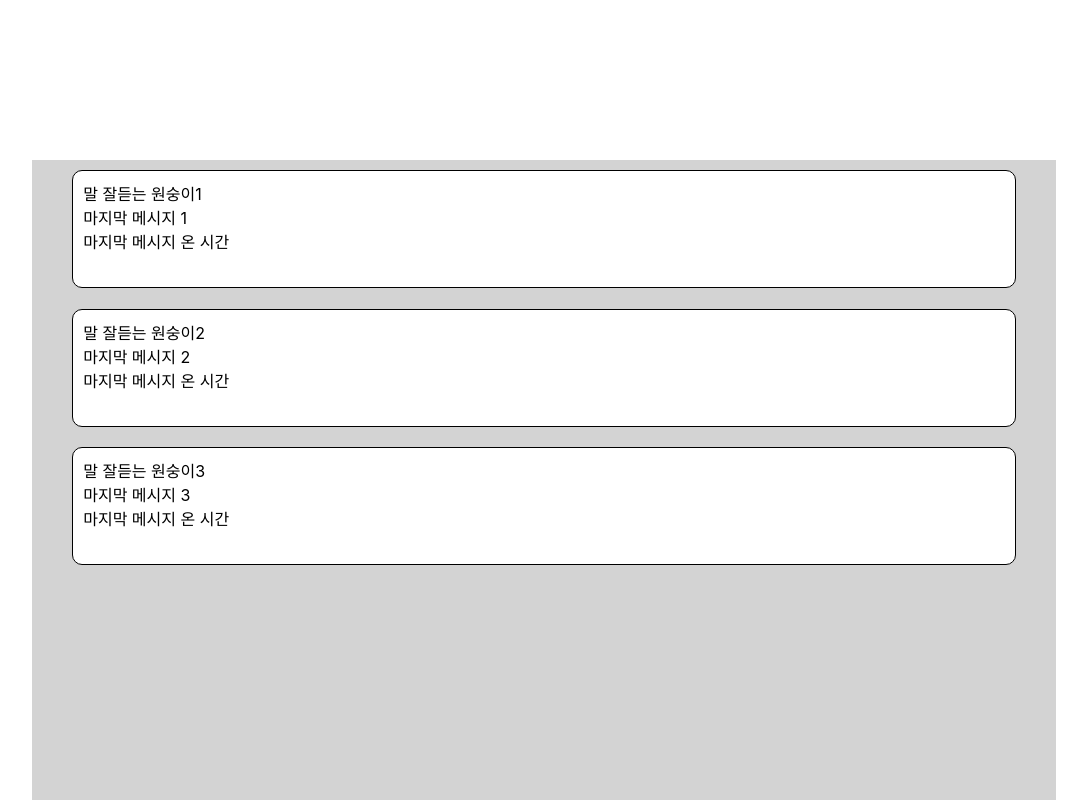
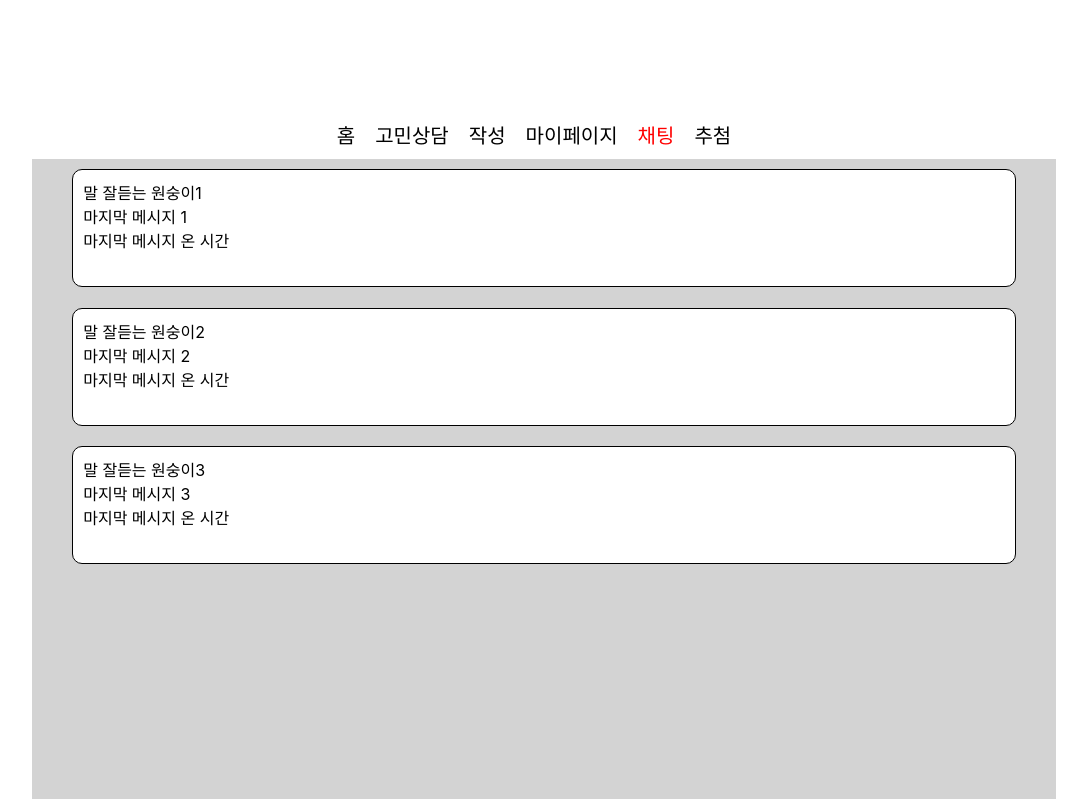
Before and after one commit to hh99-Final-Project/bluemoonFE, a React (Create React App) app: page /chatlist in a window 1280 px wide. Shown: the whole page, without its empty margins (96-1183 px from the left). Built offline with nearby package versions, Linux system fonts and the light colour scheme; no server answers.

Commit message:
feat: 헤더 세팅(이름 categorybar로 변경)

```diff
--- a/src/pages/ChatList.js
+++ b/src/pages/ChatList.js
@@ -1,15 +1,18 @@
-import React, { useState } from "react";
+import React, { useState, useEffect } from "react";
 import styled from "styled-components";
 // import Modal from "../components/modal";
 import { useNavigate } from "react-router-dom";
 import PropTypes from "prop-types";
 import { chatApi } from "../apis/chatApi";
+import CategoryBar from "../shared/CategoryBar";
+import useStore from "../zustand/store";
 
 ChatList.propTypes = {};
 
 function ChatList(props) {
   // const [roomList, setRoomList] = useState([]);
   const navigate = useNavigate();
+  const { setCurrentHeader } = useStore();
 
   const inicialRoom = {
     roomename: null,
@@ -37,6 +40,10 @@ function ChatList(props) {
   //   })
   // })
 
+  useEffect(()=>{
+    setCurrentHeader('채팅');
+  },[])
+
   let chatList = [
     {
       roomName: "말 잘듣는 원숭이1",
@@ -59,7 +66,8 @@ function ChatList(props) {
   ];
 
   return (
-    <React.Fragment>
+    <div style={{marginTop:'120px'}}>
+      <CategoryBar/>
       <Grid>
         {chatList.map((chat, i) => {
           return (
@@ -75,7 +83,7 @@ function ChatList(props) {
           );
         })}
       </Grid>
-    </React.Fragment>
+    </div>
   );
 }
 
@@ -84,7 +92,7 @@ export default ChatList;
 const Grid = styled.div`
   width: 80vw;
   height: 80vh;
-  margin: 20vh auto 0;
+  margin: auto;
   display: flex;
   flex-direction: column;
   background-color: lightgray;
--- a/src/pages/DiaryDetail.js
+++ b/src/pages/DiaryDetail.js
@@ -5,7 +5,6 @@ import styled from "styled-components";
 import { DiaryContent } from "../components/diary";
 import { CommentList } from "../components/diary";
 import { diaryApi } from "../apis/diaryApi";
-import Header from "../shared/Header";
 import CommentInput from "../components/diary/CommentInput";
 
 DiaryDetail.propTypes = {};
@@ -33,7 +32,6 @@ function DiaryDetail(props) {
         <BackButton onClick={() => navigate("/diarylist")}>뒤로가기</BackButton>
         <Title>고민 들어주기</Title>
       </TitleContainer>
-        <Header/>
       <DiaryContent diary={diary} />
       <CommentList comments={diary.comments} postId={diary.postId}/>
       <CommentInput postId={postId}/>
--- a/src/pages/DiaryList.js
+++ b/src/pages/DiaryList.js
@@ -6,6 +6,8 @@ import Slider from "react-slick";
 import "slick-carousel/slick/slick.css";
 import "slick-carousel/slick/slick-theme.css";
 import { diaryApi } from "../apis/diaryApi";
+import CategoryBar from "../shared/CategoryBar";
+import useStore from "../zustand/store";
 
 DiaryList.propTypes = {};
 
@@ -69,16 +71,21 @@ function DiaryList(props) {
     slidesToScroll: 1,
   };
 
-  //
+  const { currentHeader, setCurrentHeader } = useStore();
+
+
   useEffect(() => {
     diaryApi.getDiaryList(1).then((response) => {
       setDiaryList([response]);
     });
+
+    setCurrentHeader('고민상담');
   }, []);
 
 
   return (
-    <React.Fragment>
+    <div style={{marginTop:'200px'}}>
+      <CategoryBar/>
       <CardContainer {...settings}>
         {diaryList.map((diary) => {
           return (
@@ -108,7 +115,7 @@ function DiaryList(props) {
       <DiaryWriteButton onClick={() => navigate("/post")}>
         다이어리 쓰기
       </DiaryWriteButton>
-    </React.Fragment>
+    </div>
   );
 }
 
@@ -117,7 +124,7 @@ export default DiaryList;
 const CardContainer = styled(Slider)`
   .slick-list {
     width: 509px;
-    margin: 70px auto;
+    margin: auto;
   }
 `;
 
@@ -177,7 +184,7 @@ const DiaryWriteButton = styled.div`
   height: 76px;
   background: #c4c4c4;
   border-radius: 9px;
-  margin: auto;
+  margin: 40px auto;
   display: flex;
   align-items: center;
   justify-content: center;
--- a/src/pages/Lottery.js
+++ b/src/pages/Lottery.js
@@ -1,10 +1,20 @@
-import React from "react";
+import React, {useEffect} from "react";
 import styled from "styled-components";
+import CategoryBar from "../shared/CategoryBar";
+import useStore from "../zustand/store";
 
 
 const Lottery = () => {
+
+    const {setCurrentHeader} = useStore();
+
+    useEffect(()=>{
+        setCurrentHeader('추첨');
+    },[])
+
     return (
-        <div style={{width: '100%'}}>
+        <div style={{width: '100%', marginTop:'200px'}}>
+            <CategoryBar/>
             <Title>
                 블루문 런칭 이벤트
             </Title>
@@ -29,7 +39,7 @@ const Lottery = () => {
 export default Lottery;
 
 const Title = styled.div`
-  margin: 200px auto 100px;
+  margin: 0 auto 100px;
   text-align: center;
   font-size: 60px;
   font-weight: bold;
--- a/src/pages/MyPage.js
+++ b/src/pages/MyPage.js
@@ -5,6 +5,7 @@ import PropTypes from "prop-types";
 import { userApi } from "../apis/userApi";
 import { diaryApi } from "../apis/diaryApi";
 import { useQuery } from "react-query";
+import CategoryBar from "../shared/CategoryBar";
 
 
 MyPage.propTypes = {};
@@ -47,9 +48,8 @@ function MyPage(props) {
     // ];
 
     return (
-        <React.Fragment>
-            {/* 헤더는 일단 나중에 */}
-
+        <div style={{marginTop:'130px'}}>
+            <CategoryBar/>
             <Grid>
                 <Select>
                     <button onClick={() => navigate("/mypage")}>내가 쓴 고민</button>
@@ -65,7 +65,7 @@ function MyPage(props) {
                     );
                 })}
             </Grid>
-        </React.Fragment>
+        </div>
     );
 }
 
@@ -74,7 +74,7 @@ export default MyPage;
 const Grid = styled.div`
     width: 80vw;
     height: 80vh;
-    margin: 20vh auto 0;
+    margin: 0 auto;
     display: flex;
     flex-direction: column;
     background-color: lightgray;
--- a/src/pages/WriteDiary.js
+++ b/src/pages/WriteDiary.js
@@ -1,8 +1,8 @@
-import React, { useState, useCallback } from "react";
+import React, { useState, useCallback, useEffect } from "react";
 import PropTypes from "prop-types";
 import styled from "styled-components";
 import { useNavigate } from "react-router-dom";
-import Header from "../shared/Header";
+import CategoryBar from "../shared/CategoryBar";
 
 import Popup from "../shared/Popup";
 import { diaryApi } from "../apis/diaryApi";
@@ -12,7 +12,7 @@ WriteDiary.propTypes = {};
 
 function WriteDiary(props) {
   const navigate = useNavigate();
-  const { audioFile, setAudioFile } = useStore();
+  const { audioFile, setAudioFile, setCurrentHeader } = useStore();
 
   const [title, setTitle] = useState("");
   const [diary, setDiary] = useState("");
@@ -165,11 +165,15 @@ function WriteDiary(props) {
     }
   }, [audioUrl]);
 
+  useEffect(()=>{
+    setCurrentHeader('포스트')
+  }, [])
+
   return (
     <React.Fragment>
       <button onClick={() => navigate('/diary/1')}>다이어리 페이지 이동</button>
       <PostTitle>고민 털어놓기</PostTitle>
-      <Header/>
+      <CategoryBar/>
       <PostAreaContainer>
         <PostText
           placeholder="제목을 작성해주세요"
--- a/src/shared/Header.js
+++ b/src/shared/CategoryBar.js
@@ -5,11 +5,11 @@ import PropTypes from 'prop-types';
 import useStore from "../zustand/store";
 
 
-Header.propTypes = {
+CategoryBar.propTypes = {
 
 };
 
-function Header(props) {
+function CategoryBar(props) {
 
     const navigate = useNavigate();
     const { currentHeader, setCurrentHeader } = useStore();
@@ -24,7 +24,11 @@ function Header(props) {
                   }}>
                 홈
             </Home>
-            <DiaryList>
+            <DiaryList header={currentHeader}
+                onClick={() => {
+                setCurrentHeader('고민상담')
+                navigate('/diarylist')
+            }}>
                 고민상담
             </DiaryList>
             <Post header={currentHeader}
@@ -34,19 +38,23 @@ function Header(props) {
                   }}>
                 작성
             </Post>
-            <MyPage
+            <MyPage header={currentHeader}
                 onClick={() => {
-                    setCurrentHeader('포스트')
+                    setCurrentHeader('마이페이지')
                     navigate('/mypage');
                 }}>
                 마이페이지
             </MyPage>
-            <ChattingList onClick={()=>{
+            <ChattingList header={currentHeader}
+                onClick={()=>{
+                setCurrentHeader('채팅')
                 navigate('/chatlist');
             }}>
                 채팅
             </ChattingList>
-            <Lottery onClick={()=>{
+            <Lottery header={currentHeader}
+                onClick={()=>{
+                setCurrentHeader('추첨')
                 navigate('/lottery');
             }}>
                 추첨
@@ -56,12 +64,12 @@ function Header(props) {
     );
 }
 
-export default Header;
+export default CategoryBar;
 
 const HeaderContainer = styled.div`
   display: flex;
-  justify-content: flex-start;
-  margin: 10px 0 20px 10px;
+  justify-content: center;
+  margin: 10px auto;
 `;
 
 const Home = styled.div`
@@ -78,7 +86,14 @@ const Post = styled(Home)`
 `;
 
 const DiaryList = styled(Home)`
+  color: ${(props) => (props.header === "고민상담" ? 'red' : 'black')};
 `;
-const MyPage = styled(Home)``
-const ChattingList = styled(Home)``
-const Lottery = styled(Home)``
+const MyPage = styled(Home)`
+  color: ${(props) => (props.header === "마이페이지" ? 'red' : 'black')};
+`
+const ChattingList = styled(Home)`
+  color: ${(props) => (props.header === "채팅" ? 'red' : 'black')};
+`
+const Lottery = styled(Home)`
+  color: ${(props) => (props.header === "추첨" ? 'red' : 'black')};
+`
```
